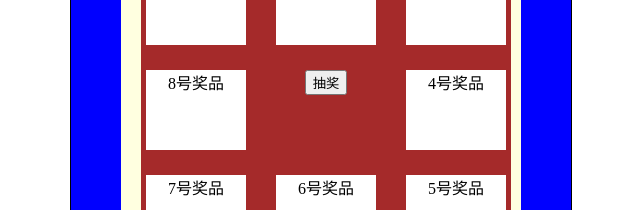
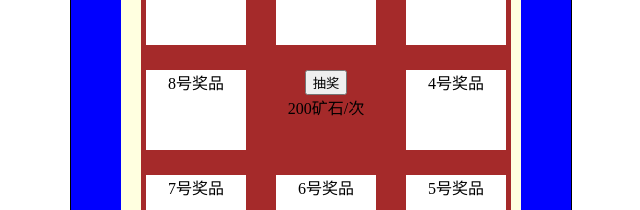
Before and after one commit to Yingnan-Liu/Lottery-component, a React (Create React App) app: page / in a window 1280 px wide. Shown: the part 211-421 px from the top of the page, without its empty margins (319-959 px from the left). Built offline with nearby package versions, Linux system fonts and the light colour scheme.

Commit message:
fix typos in lottery process

```diff
--- a/src/App.js
+++ b/src/App.js
@@ -14,7 +14,8 @@ const initialPrizePool = [{ "name": "66矿石", "prob": .3 },
 
 
 const App = () => {
-  const [prizePool, setPrizePool] = useState(initialPrizePool);
+  // const [prizePool, setPrizePool] = useState(initialPrizePool);
+  const prizePool=initialPrizePool;
   const [stone, setStone] = useState(2000);
   const [lottery, setLottery] = useState({});
   const [active, setActive] = useState(null);
@@ -31,19 +32,18 @@ const App = () => {
     let lotteryIndex = Math.random();
     for (let i = 0; i < accProb.length; i++) {
       if (lotteryIndex <= accProb[i]) {
-        lotteryIndex = i;
+        lotteryIndex = i+1;
         break;
       }
     }
     setLottery(prizePool[lotteryIndex]);
-    const move = lotteryIndex + 9 * 2;
+    const move = lotteryIndex-1 + 9 * 2;
     console.log('lo', lotteryIndex)
     console.log('move',move);
-    let i = 0;
+    let i = 1;
     let circleRun = setInterval(() => {
-      i < move ? setActive(i % 9) : clearInterval(circleRun)
+      i <= move ? setActive((i+1) % 9) : clearInterval(circleRun)
       i++;
-      console.log(i);
     }, 200)
 
   }
@@ -63,7 +63,10 @@ const App = () => {
             </div>
             <div className='row'>
               <div><Item num={8} prize={prizePool[7]} active={active} /></div>
-              <div><Button text='抽奖' handleLottery={handleLottery} /></div>
+              <div>
+                <Button text='抽奖' handleLottery={handleLottery} />
+                <div>200矿石/次</div>
+              </div>
               <div><Item num={4} prize={prizePool[3]} active={active} /></div>
             </div>
             <div className='row'>
--- a/src/components/Item.js
+++ b/src/components/Item.js
@@ -2,9 +2,8 @@ import React from 'react';
 import '../index.css';
 
 const Item = ({ num, prize,active }) => {
-	console.log(active,num,'test')
 	return (
-		<div className={(num-1)===active?'item itemActivate' : 'item'}>
+		<div className={num===active?'item itemActivate' : 'item'}>
 				{prize.name}
 		</div>
 	)
```
